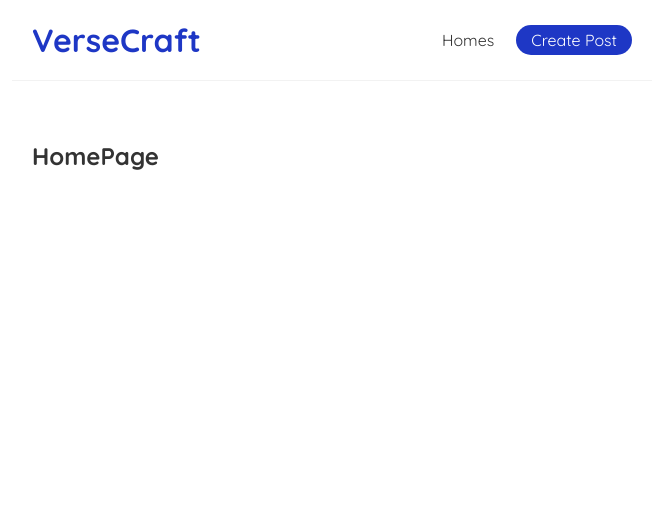
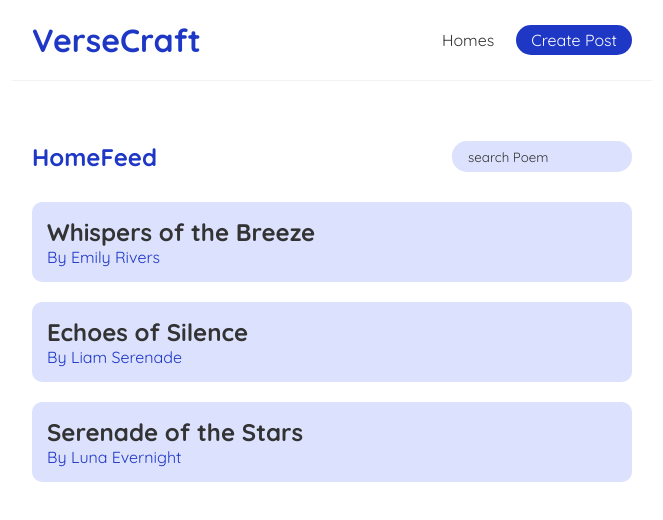
Before and after one commit to justin-poulose/ReactJs-Project, a React (Create React App) app in the folder poem-blog/: page / in a window 1280 px wide. Shown: the top 520 px of the page, without its empty margins (308-971 px from the left). Built offline with nearby package versions, Linux system fonts and the light colour scheme.

Commit message:
created json local server

```diff
--- /dev/null
+++ b/poem-blog/data/db.json
@@ -0,0 +1,22 @@
+{
+    "posts":[
+        {
+            "id":1,
+            "title":"Whispers of the Breeze",
+            "poem":"In twilight's tender grasp they rise<br>The whispers of the breeze<br>Dancing leaves in moonlit skies<br>A secret told with ease.",
+            "author":"Emily Rivers"
+        },
+        {
+            "id":2,
+            "title":"Echoes of Silence",
+            "poem":"In stillness, silence softly weaves <br> Echoes linger in tranquil eaves <br> Unspoken words in quiet strife <br> A symphony of muted life.",
+            "author":"Liam Serenade"
+        },
+        {
+            "id":3,
+            "title":"Serenade of the Stars",
+            "poem":"Midnight's curtain gently draws <br> Celestial serenade without flaws <br> Stars compose in silent light <br> A cosmic ballad in the night.",
+            "author":"Luna Evernight"
+        }
+    ]
+}
--- a/poem-blog/package.json
+++ b/poem-blog/package.json
@@ -7,6 +7,7 @@
     "@testing-library/react": "^13.4.0",
     "@testing-library/user-event": "^13.5.0",
     "react": "^18.2.0",
+    "react-bootstrap": "^2.10.0",
     "react-dom": "^18.2.0",
     "react-scripts": "5.0.1",
     "web-vitals": "^2.1.4"
--- a/poem-blog/src/ContentHome.js
+++ b/poem-blog/src/ContentHome.js
@@ -1,7 +1,26 @@
+import { useState, useEffect } from 'react';
+import PostList from './PostList';
 const Homes = () => {
+    const [posts, setPost] = useState(
+        [
+            {id:1,title:'Whispers of the Breeze',poem:"In twilight's tender grasp they rise<br>The whispers of the breeze<br>Dancing leaves in moonlit skies<br>A secret told with ease.",author:'Emily Rivers'},
+            {id:2,title:'Echoes of Silence',poem:"In stillness, silence softly weaves <br> Echoes linger in tranquil eaves <br> Unspoken words in quiet strife <br> A symphony of muted life.",author:'Liam Serenade'},
+            {id:3,title:'Serenade of the Stars',poem:"Midnight's curtain gently draws <br> Celestial serenade without flaws <br> Stars compose in silent light <br> A cosmic ballad in the night.",author:'Luna Evernight'}
+        ]
+    )
+
+   useEffect(() => {
+
+   },[]
+   );
+
     return (
         <div className="home">
-            <h2>HomePage</h2>
+            <div className='headerFeed'>
+                <h2 style={{color:'#1e37c5'}}>HomeFeed</h2>
+                <input type="textbox" value="search Poem" ></input>
+            </div>
+            <PostList posts={posts.filter((posts) => true)}/>
         </div>
     );
 }
--- /dev/null
+++ b/poem-blog/src/PostList.js
@@ -0,0 +1,16 @@
+
+const postlist = ({posts}) => {
+
+    return (
+        <div className="postlist">
+            {posts.map((post)=>(
+                <div className='post' key={post.id}>
+                    <h2>{post.title}</h2>
+                    <p>By {post.author}</p>
+                </div>
+            ))}
+        </div>
+     );
+}
+
+export default postlist;
--- a/poem-blog/src/index.css
+++ b/poem-blog/src/index.css
@@ -35,3 +35,28 @@
   margin: 40px auto;
   padding: 20px;
 }
+.headerFeed{
+  display: flex;
+  justify-content: space-between;
+  align-items: center;
+  padding-bottom:30px;
+}
+.headerFeed input{
+  padding: 2px 15px;
+  height: 25px;
+  border: 1px solid rgba(255, 0, 0, 0);
+  border-radius: 15px;
+  background-color: #dce1fe;
+}
+.post{
+  background-color: #dce1fe;
+  padding: 15px;
+  border-radius: 10px;
+  margin-bottom: 20px;
+}
+.post:hover{
+  background-color: #f0f2fb;
+}
+.post p{
+  color: #1e37c5;
+}
```
Also changed, not shown: 2 other files (tests, documents, lock files or other folders).
